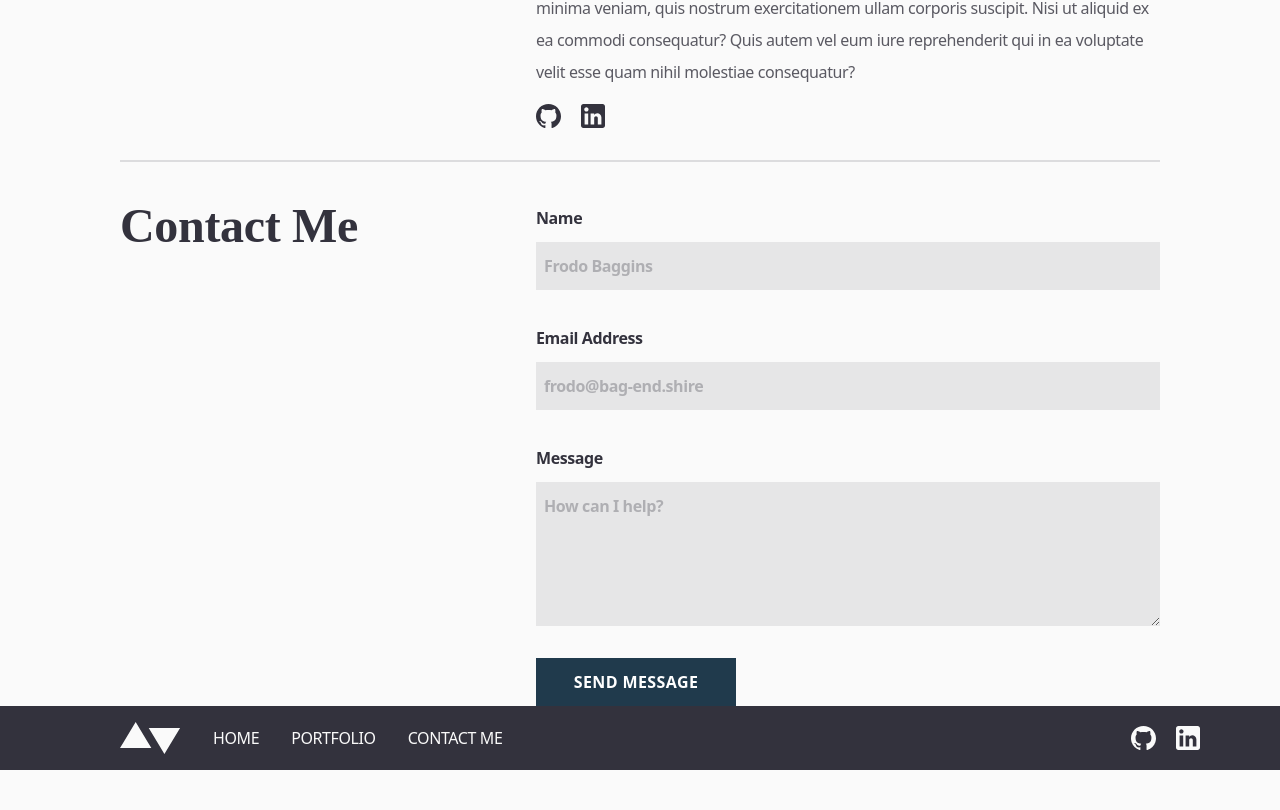
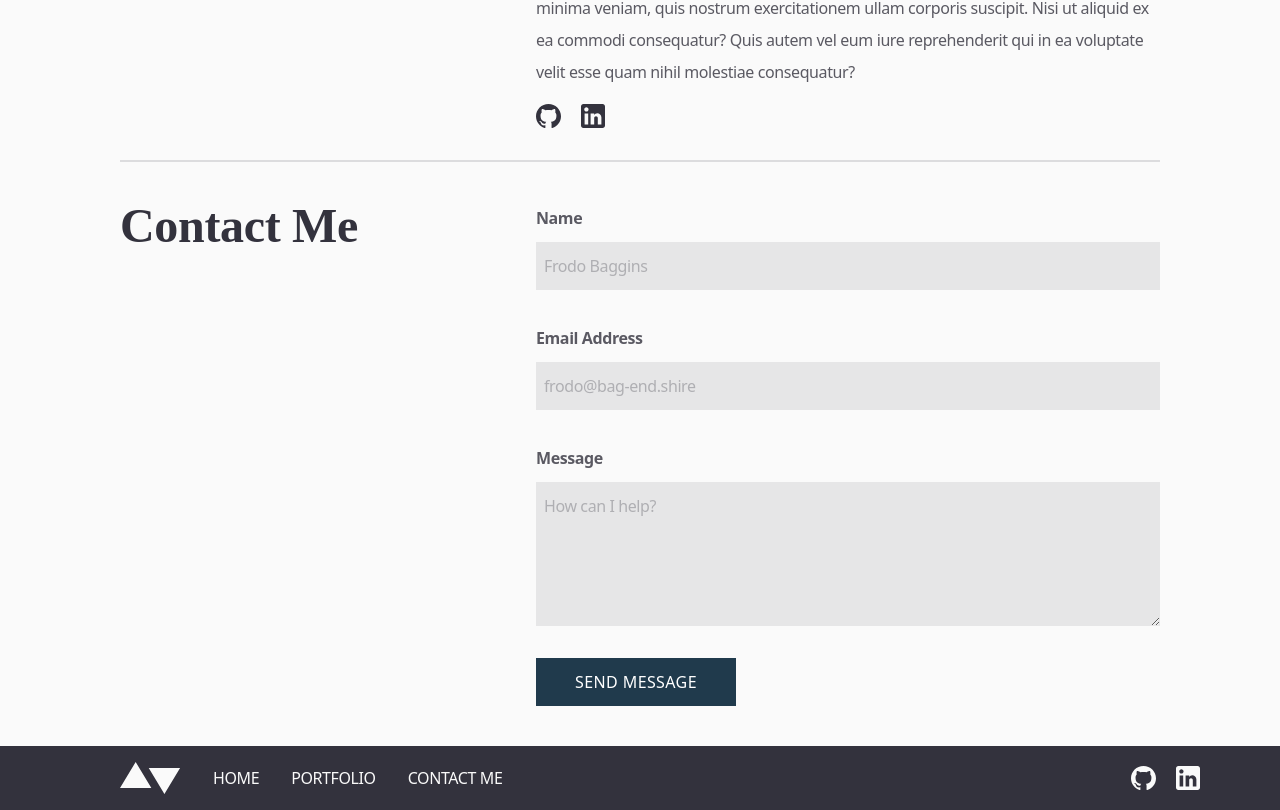
Before and after one commit to kellyky/Portfolio, a React (Vite) app: page /contact in a window 1280 px wide. Shown: the part 274-1084 px from the top of the page. Before the commit the page ends 1044 px from the top, so only its background shows below. Built offline with nearby package versions, Linux system fonts and the light colour scheme.

Commit message:
Fix Contact Form style:
- Add margin-bottom to 'Send Message' button
- Un-bold placeholder text
- Reduce opacity of form labels

```diff
--- a/src/components/ContactForm/ContactForm.jsx
+++ b/src/components/ContactForm/ContactForm.jsx
@@ -5,6 +5,7 @@ export default function ContactForm () {
   const validateErrors = useActionData()
   const styleFormInputs = 'p-2 bg-greyish-dark-blue/10 text-greyish-dark-blue/60'
   const styleErrors = 'text-bright-red italic'
+  const styleLabels = 'font-bold opacity-80 pb-2'
 
   return (
     <section className='flex flex-col justify-center gap-8
@@ -17,13 +18,12 @@ export default function ContactForm () {
           method='post'
           noValidate
           className='flex flex-col gap-4 min-h-[490px]
-          font-bold
           lg:justify-baseline lg:min-w-6/10'
         >
           <div className='flex flex-col pb-4'>
             <label
               htmlFor='name'
-              className='pb-2'
+              className={styleLabels}
             >
               Name
             </label>
@@ -45,7 +45,7 @@ export default function ContactForm () {
           <div className='flex flex-col pb-4'>
             <label
               htmlFor='email'
-              className='pb-2'
+              className={styleLabels}
             >
               Email Address
             </label>
@@ -67,7 +67,7 @@ export default function ContactForm () {
           <div className='flex flex-col pb-4'>
             <label
               htmlFor='message'
-              className='pb-2'
+              className={styleLabels}
             >
               Message
             </label>
@@ -89,10 +89,13 @@ export default function ContactForm () {
           <Button
             type='submit'
             isButton={true}
-            className='flex w-[200px] h-[48px]
-            items-center justify-center
-            uppercase tracking-wide
-            bg-dark-blue text-white'
+            className='
+              flex w-[200px] h-[48px]
+              mb-6 lg:mb-10
+              items-center justify-center
+              uppercase tracking-wide
+              bg-dark-blue text-white
+            '
           >
             Send Message
           </Button>
```
